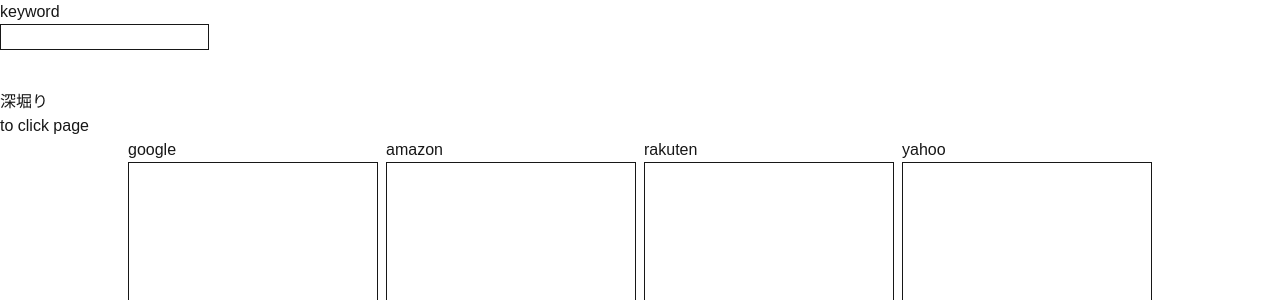
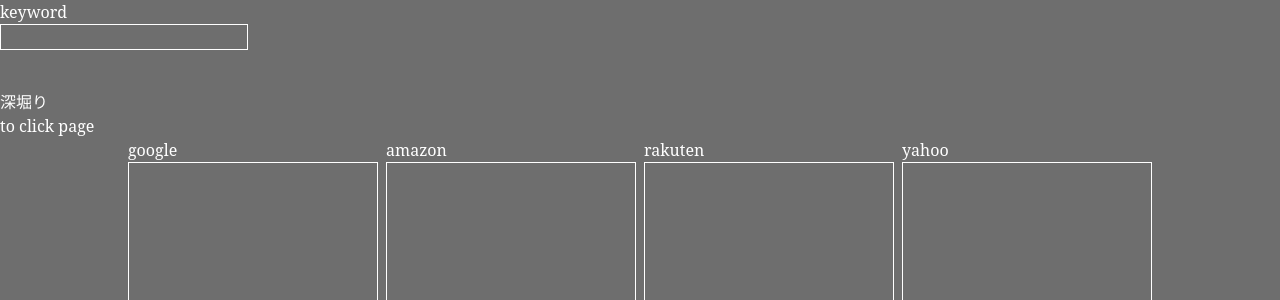
Before and after one commit to OhmuraYuta/kwus, a Next.js app in the folder my-app/: page / in a window 1280 px wide. Shown: the top 300 px of the page. Built offline with nearby package versions, Linux system fonts and the light colour scheme.

Commit message:
update: 背景、色、フォント

```diff
--- a/my-app/src/app/globals.css
+++ b/my-app/src/app/globals.css
@@ -20,7 +20,7 @@
 } */
 
 body {
-  background: var(--background);
-  color: var(--foreground);
-  font-family: Arial, Helvetica, sans-serif;
+  background: #6E6E6E;
+  color: white;
+  font-family: "Noto Serif", serif;
 }
```
